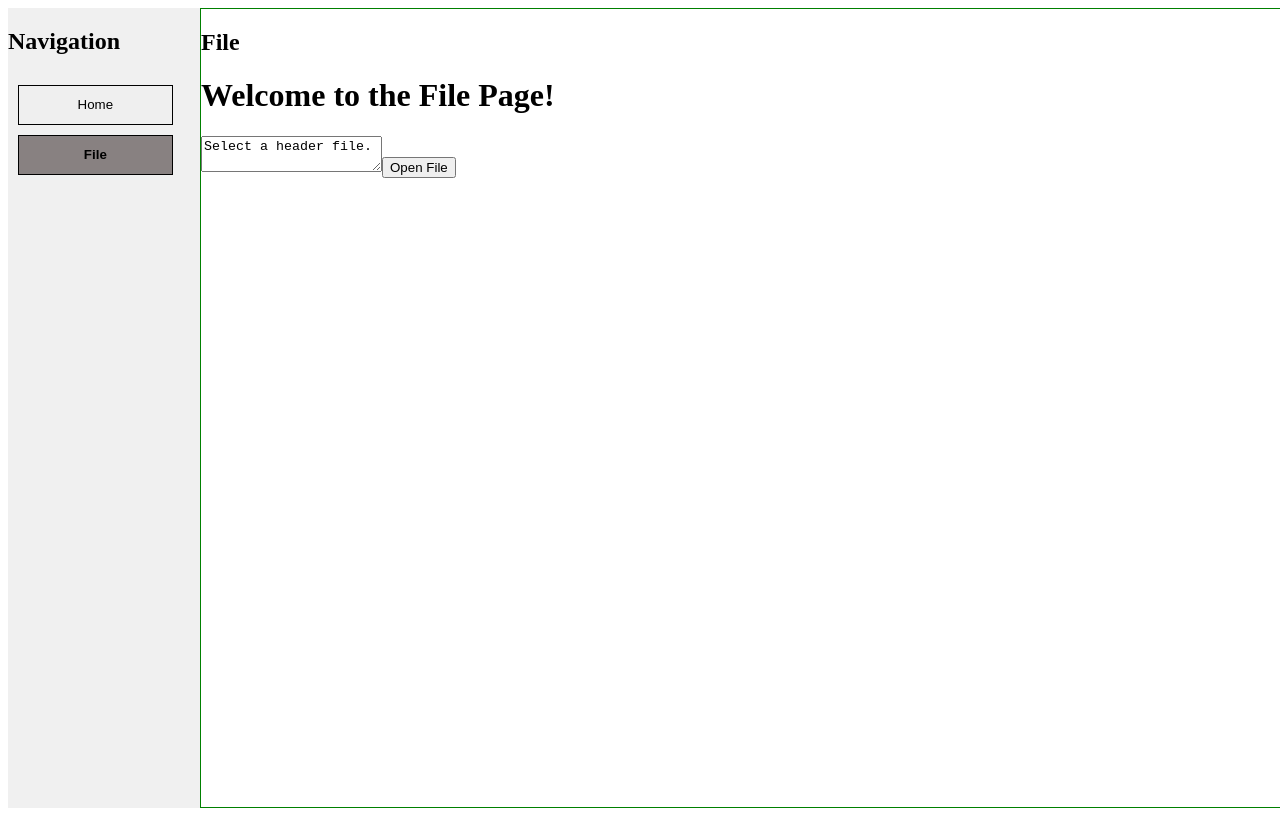
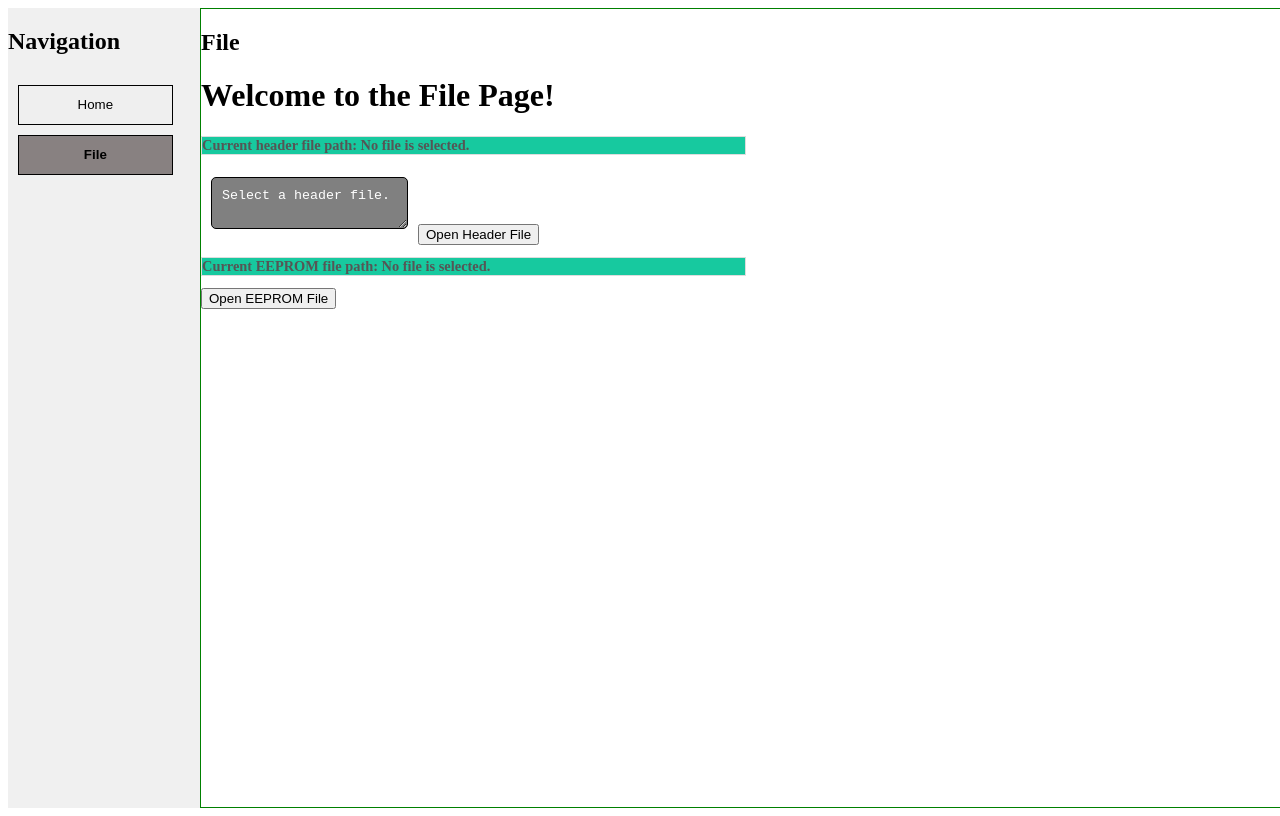
Before and after one commit to neilchen1998/crud-app, a React (Vite) app: page / in a window 1280 px wide. Both pictures are taken after a click on the button "File". Built offline with nearby package versions, Linux system fonts and the light colour scheme.

Commit message:
added session storage feature & added EEPROM fs feature

```diff
--- /dev/null
+++ b/interfaces.d.ts
@@ -0,0 +1,4 @@
+interface HeaderFileResult {
+    headerFilePath: string | null;
+    headerFileContent: string | null;
+}
--- a/src/library/FileExplorer.tsx
+++ b/src/library/FileExplorer.tsx
@@ -1,13 +1,7 @@
 import { open } from '@tauri-apps/plugin-dialog';
 import { readTextFile } from '@tauri-apps/plugin-fs';
 
-interface FileResult {
-    filePath: string | null;
-    fileContent: string | null;
-}
-
-export async function openHeaderFile(): Promise<FileResult> {
-
+export async function openHeaderFile(): Promise<HeaderFileResult> {
     // Try to open a header file
     try {
             const selected = await open({
@@ -22,7 +16,7 @@ export async function openHeaderFile(): Promise<FileResult> {
 
             if (!selected) {
                 console.error('The user cancelled the selection.');
-                return {filePath: null, fileContent: null};
+                return {headerFilePath: null, headerFileContent: null};
             }
 
             console.log(`${selected}`);
@@ -31,15 +25,41 @@ export async function openHeaderFile(): Promise<FileResult> {
                 const fileContent = await readTextFile(selected);
 
                 // Return the text
-                return {filePath: selected, fileContent: fileContent};
+                return {headerFilePath: selected, headerFileContent: fileContent};
             } catch (e) {
                 console.error(`Cannot read the header file: ${e}`);
-                return {filePath: selected, fileContent: null};
+                return {headerFilePath: selected, headerFileContent: null};
+            }
+    } catch (e) {
+        console.error(e);
+        return {headerFilePath: null, headerFileContent: null};
+    }
+}
+
+export async function openEEPROMFile(): Promise<string | null> {
+
+    // Try to open an EEPROM file
+    try {
+            const selected = await open({
+                read: true,
+                multiple: false,
+                directory: false,
+                filters: [
+                    { name: 'EEPROM files', extensions: ['eep', 'hex']},
+                ],
+                title: 'Select an EEPROM file',
+            });
+
+            if (!selected) {
+                console.error('The user cancelled the selection.');
+                return null;
             }
 
+            return selected;
 
+            console.log(`${selected}`);
     } catch (e) {
         console.error(e);
-        return {filePath: null, fileContent: null};
+        return null;
     }
 }
--- a/src/pages/FilePage.tsx
+++ b/src/pages/FilePage.tsx
@@ -1,35 +1,66 @@
 import { FC, useState } from "react";
-import { openHeaderFile } from "../library/FileExplorer"
+import { openHeaderFile, openEEPROMFile } from "../library/FileExplorer"
 import "../styles/FilePage.css";
-
-interface FileResult {
-  filePath: string | null;
-  fileContent: string | null;
-}
 
 const FilePage: FC = () => {
 
-  const [fileContent, setFileContent] = useState<string | null>(null);
+  const [headerFilePath, setHeaderFilePath] = useState<string | null>(() => sessionStorage.getItem('headerFilePath') || null);
+  const [headerFileContent, setHeaderFileContent] = useState<string | null>(() => sessionStorage.getItem('headerFileContent') || null);
+  const [eepromFilePath, setEEPROMFilePath] = useState<string | null>(() => sessionStorage.getItem('eepromFilePath') || null);
 
   const handleOpenHeaderFile = async () => {
-    console.log('The user clicks open file');
+    console.log('The user clicks open header file button');
 
+    // Get the response from the function call
     try {
-      const {filePath, fileContent}: FileResult = await openHeaderFile();
+      const {headerFilePath, headerFileContent}: HeaderFileResult = await openHeaderFile();
 
-      setFileContent(fileContent);
+      // Make sure both values are valid
+      if (headerFilePath && headerFileContent) {
+        // Cache the content in the session storage so it will presist throughout the session
+        sessionStorage.setItem('headerFilePath', headerFilePath);
+        sessionStorage.setItem('headerFileContent', headerFileContent);
+
+        // Set the states
+        setHeaderFilePath(headerFilePath);
+        setHeaderFileContent(headerFileContent);
+      }
 
     } catch (e) {
+      console.error(`Can not open the selected header file: ${e}`);
+    }
+  }
 
+  const handleOpenEEPROMFile = async () => {
+    console.log('The user clicks open EEPROM file button');
+
+    // Get the response from the function call
+    try {
+      const eepromFilePath = await openEEPROMFile();
+
+      // Make sure both values are valid
+      if (eepromFilePath) {
+        // Cache the content in the session storage so it will presist throughout the session
+        sessionStorage.setItem('eepromFilePath', eepromFilePath);
+
+        // Set the states
+        setEEPROMFilePath(eepromFilePath);
+      }
+
+    } catch (e) {
+      console.error(`Can not open the selected EEPROM file: ${e}`);
     }
   }
 
   return (
-    <>
+    < div className='file-page'>
       <h1>Welcome to the File Page!</h1>
-      <textarea readOnly value={fileContent === null ? 'Select a header file.' : fileContent}></textarea>
-      <button onClick={handleOpenHeaderFile}>Open File</button>
-    </>
+      <h2>Current header file path: {headerFilePath === null ? 'No file is selected.' : headerFilePath}</h2>
+      <textarea readOnly value={headerFileContent === null ? 'Select a header file.' : headerFileContent}></textarea>
+      <button className='open-header-button' onClick={handleOpenHeaderFile}>Open Header File</button>
+      <h2>Current EEPROM file path: {eepromFilePath === null ? 'No file is selected.' : eepromFilePath}</h2>
+      <button className='open-eeprom-button' onClick={handleOpenEEPROMFile}>Open EEPROM File</button>
+    </ div>
   );
 };
 
--- a/src/styles/FilePage.css
+++ b/src/styles/FilePage.css
@@ -0,0 +1,24 @@
+textarea {
+    color: white;
+    background-color: grey;
+    font-family: "Courier New", Monaco, Consolas, "Source Code Pro", monospace;
+    font-size-adjust: inherit;
+    margin: 10px 10px;
+    resize: vertical; /* Allow vertical resizing */
+    min-height: 30%;
+    max-height: 80%;
+    border: 1px solid #000000;
+    border-radius: 5px;
+    box-sizing: border-box;
+    padding: 10px 10px;
+    background-color: gray;
+}
+
+.file-page h2 {
+    min-width: 25px;
+    max-width: 50%;
+    background-color: #17c99f;
+    border: 1px solid #ddd;
+    font-size: 0.9em;
+    color: #555;
+}
--- a/tsconfig.json
+++ b/tsconfig.json
@@ -20,6 +20,6 @@
     "noUnusedParameters": true,
     "noFallthroughCasesInSwitch": true
   },
-  "include": ["src"],
+  "include": ["src", "interfaces.d.ts"],
   "references": [{ "path": "./tsconfig.node.json" }]
 }
```
